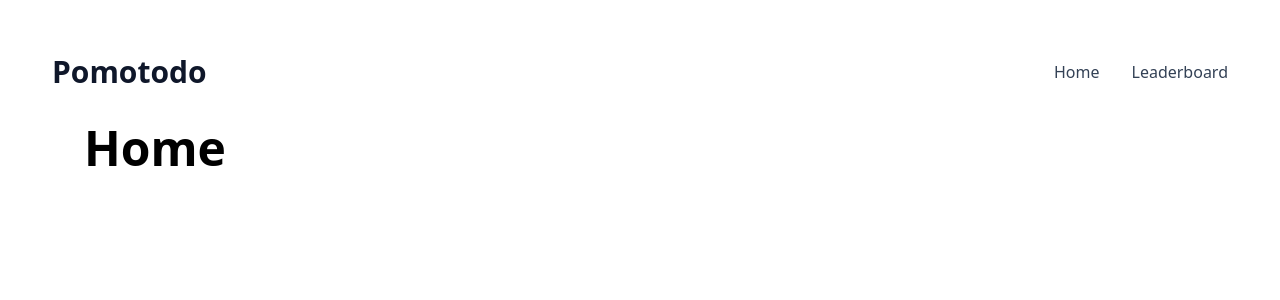
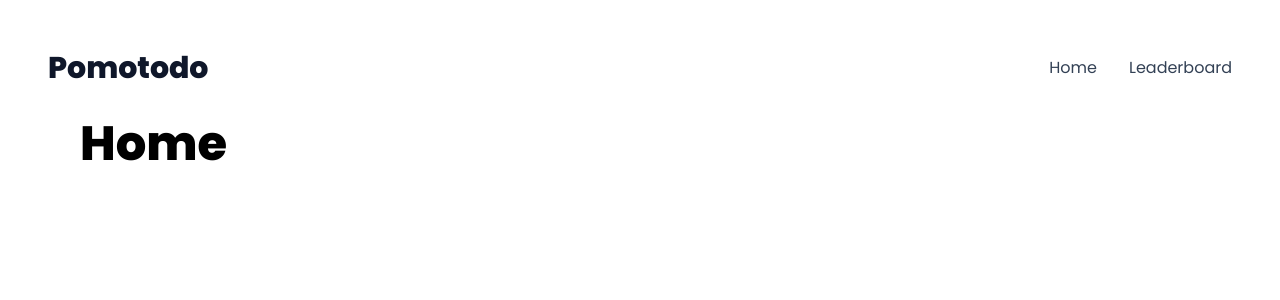
Before and after one commit to chenpaulkevin/pomotodo, a Next.js app: page / in a window 1280 px wide. Shown: the top 300 px of the page. Built offline with nearby package versions, Linux system fonts and the light colour scheme.

Commit message:
Change global default font to poppins

```diff
--- a/src/app/layout.tsx
+++ b/src/app/layout.tsx
@@ -1,11 +1,17 @@
 import './globals.css'
 import type { Metadata } from 'next'
-import { Montserrat } from 'next/font/google'
+import { Poppins } from 'next/font/google'
 
 //Components:
 import Navbar from './components/navbar'
 
-const montserrat = Montserrat({ subsets: ['latin'] })
+//Default Font:
+const poppins = Poppins({
+  subsets: ['latin'],
+  weight: ['100', '200', '300','400','500','600','700','800','900']
+})
+
+
 
 export const metadata: Metadata = {
   title: 'Pomotodo',
@@ -19,7 +25,7 @@ export default function RootLayout({
 }) {
   return (
     <html lang="en">
-      <body className="{montserrat.className} m-5">
+      <body className={`${poppins.className} m-4`}>
         <Navbar/>
         {children}
       </body>
```
